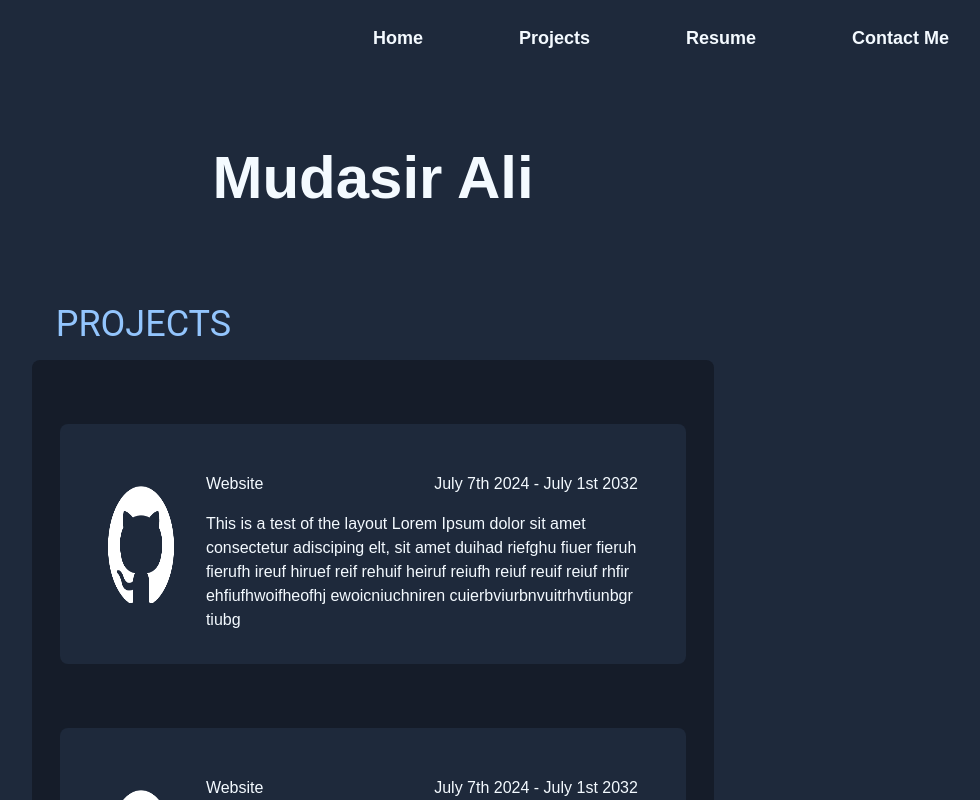
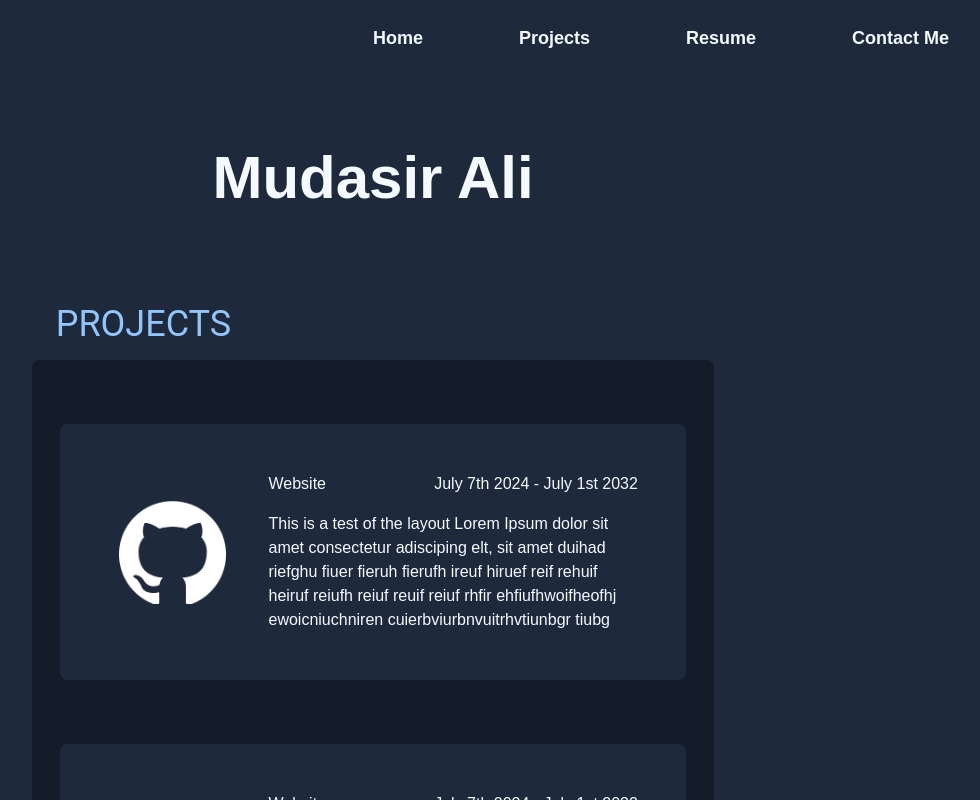
Before and after one commit to mud-ali/website, a Next.js app: page / in a window 1280 px wide. Shown: the top 800 px of the page, without its empty margins (267-1247 px from the left). Built offline with nearby package versions, Linux system fonts and the light colour scheme.

Commit message:
fix image aspect ratio, constrain text to box

```diff
--- a/components/Project.tsx
+++ b/components/Project.tsx
@@ -5,11 +5,14 @@ import Image from "next/image"
 export function Project(info: Project): ReactNode {
     return (
         <div
-            className="w-11/12 mx-auto bg-slate-800 h-60 mt-8 mb-16 p-8 rounded-lg flex justify-around hover:shadow-[0px_0px_25px_4px_rgba(185,115,117,1)] duration-500"
+            className={
+                `w-11/12 mx-auto bg-slate-800 min-h-60 mt-8 mb-16 p-8 rounded-lg flex
+                justify-around hover:shadow-[0px_0px_25px_4px_rgba(185,115,117,1)] duration-300`
+            }
         >
             <div className="img-container flex justify-center items-center">
                 <Image
-                    className="w-2/3 h-2/3"
+                    className="w-2/3 aspect-auto"
                     src={info.icon}
                     alt={`Icon for project: ${info.name}`}
                 />
```
